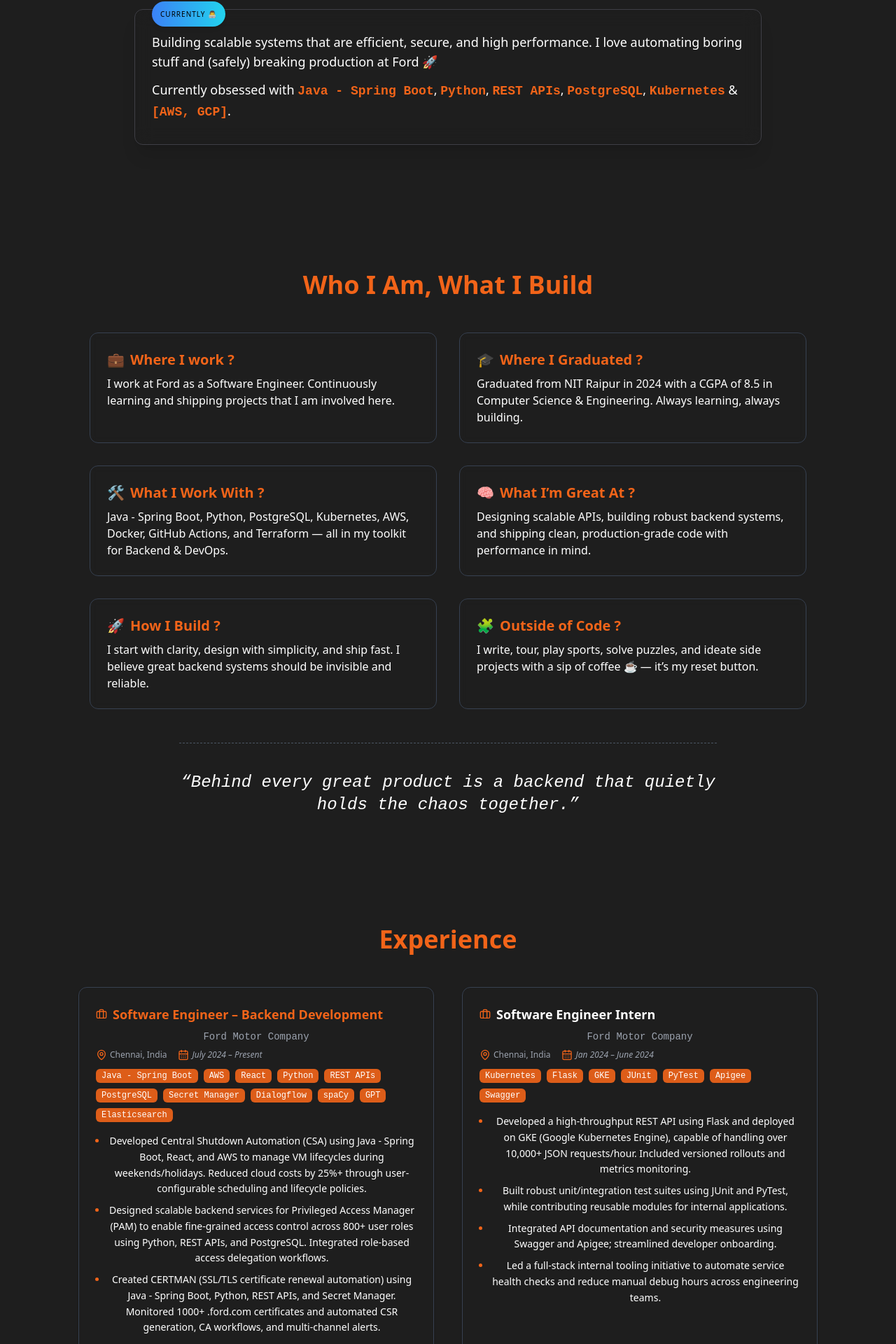
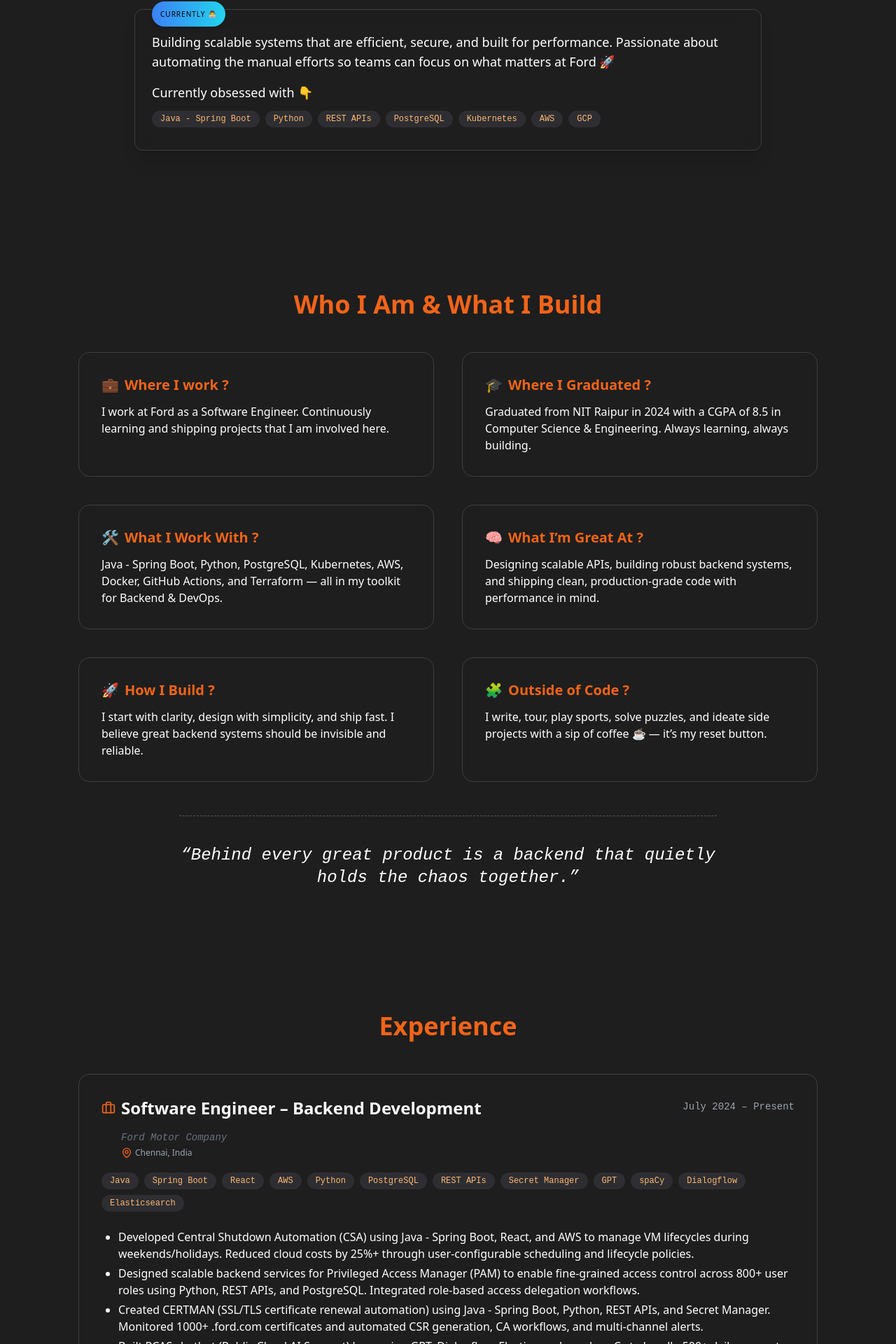
Before and after one commit to mitthhuu3110/mitthhuu3110.github.io, a Next.js app in the folder my-portfolio/: page / in a window 1280 px wide. Shown: the part 287-2207 px from the top of the page at 70% size. Built offline with nearby package versions, Linux system fonts and the light colour scheme.

Commit message:
final changes

```diff
--- a/my-portfolio/components/About.tsx
+++ b/my-portfolio/components/About.tsx
@@ -7,7 +7,7 @@ const cards = [
     emoji: '💼',
     title: 'Where I work ?',
     content:
-      'I work at Ford as a Software Engineer. Continuously learning and shipping projects that I am involved here.'
+      'I work at Ford as a Software Engineer. Continuously learning and shipping projects that I am involved here.',
   },
   {
     emoji: '🎓',
@@ -38,16 +38,16 @@ const cards = [
     title: 'Outside of Code ?',
     content:
       'I write, tour, play sports, solve puzzles, and ideate side projects with a sip of coffee ☕️ — it’s my reset button.',
-  }
+  },
 ];
 
 export default function About() {
   return (
     <section
       id="about"
-      className="w-full flex flex-col items-center justify-center py-5 px-6 text-[color:var(--base)]"
+      className="w-full flex flex-col items-center justify-center py-10 px-6 sm:px-10 md:px-16 text-[color:var(--base)]"
     >
-      <div className="max-w-5xl w-full flex flex-col items-center text-center space-y-12">
+      <div className="max-w-6xl w-full flex flex-col items-center text-center space-y-12">
         {/* Heading */}
         <motion.h2
           initial={{ opacity: 0, y: -10 }}
@@ -56,11 +56,11 @@ export default function About() {
           viewport={{ once: true }}
           className="text-3xl sm:text-4xl font-bold text-brand-orange"
         >
-          Who I Am, What I Build
+          Who I Am & What I Build
         </motion.h2>
 
-        {/* Cards grid */}
-        <div className="grid grid-cols-1 sm:grid-cols-2 gap-6 md:gap-8 w-full">
+        {/* Cards Grid */}
+        <div className="grid grid-cols-1 sm:grid-cols-2 gap-6 md:gap-10 w-full">
           {cards.map((card, idx) => (
             <motion.div
               key={idx}
@@ -68,13 +68,14 @@ export default function About() {
               whileInView={{ opacity: 1, y: 0 }}
               transition={{ duration: 0.5, delay: idx * 0.1 }}
               viewport={{ once: true }}
-              className="flex flex-col items-start gap-2 p-6 border border-gray-300 dark:border-gray-700 rounded-xl hover:shadow-md transition-shadow backdrop-blur-sm hover:scale-[1.01]"
+              className="rounded-2xl p-6 sm:p-8 space-y-3 border border-zinc-300 dark:border-zinc-700
+                backdrop-blur-sm hover:shadow-[0_4px_20px_rgba(255,115,0,0.15)] transition-shadow duration-300 text-left"
             >
               <h3 className="text-lg sm:text-xl font-semibold text-brand-orange flex items-center gap-2">
                 <span>{card.emoji}</span>
                 {card.title}
               </h3>
-              <p className="text-left text-sm sm:text-base font-sans leading-relaxed">
+              <p className="text-sm sm:text-base font-sans leading-relaxed text-[color:var(--base)]">
                 {card.content}
               </p>
             </motion.div>
--- a/my-portfolio/components/Experience.tsx
+++ b/my-portfolio/components/Experience.tsx
@@ -1,8 +1,6 @@
-// components/Experience.tsx
 'use client';
 
 import { experiences } from '@/data/experience';
-import type { Experience as ExperienceType } from '@/data/experience';
 import ExperienceCard from './ExperienceCard';
 import { motion } from 'framer-motion';
 
@@ -23,9 +21,9 @@ export default function ExperienceSection() {
           Experience
         </motion.h2>
 
-        <div className="w-full grid sm:grid-cols-2 gap-6 md:gap-10">
-          {experiences.map((exp, idx) => (
-            <ExperienceCard key={idx} exp={exp} index={idx} />
+        <div className="w-full flex flex-col gap-6 md:gap-10">
+          {experiences.map((exp, index) => (
+            <ExperienceCard key={index} exp={exp} index={index} />
           ))}
         </div>
       </div>
--- a/my-portfolio/components/ExperienceCard.tsx
+++ b/my-portfolio/components/ExperienceCard.tsx
@@ -11,84 +11,76 @@ export default function ExperienceCard({
   exp: Experience;
   index: number;
 }) {
-  const isHighlightedTitle =
-    exp.bullets.some(b =>
-      b.includes('Privileged Access Manager') || b.includes('Central Shutdown Automation')
-    );
-
   return (
     <motion.div
-      initial={{ opacity: 0, scale: 0.95 }}
-      whileInView={{ opacity: 1, scale: 1 }}
-      transition={{ duration: 0.5, ease: 'easeOut' }}
+      initial={{ opacity: 0, y: 30 }}
+      whileInView={{ opacity: 1, y: 0 }}
+      transition={{ duration: 0.5, delay: index * 0.1 }}
       viewport={{ once: true }}
-      className="w-full px-6 py-6 bg-[color:var(--bg)] text-[color:var(--base)] border border-gray-300 dark:border-gray-700 rounded-xl shadow transition-shadow duration-300 hover:shadow-lg"
+      className="rounded-2xl p-6 sm:p-8 space-y-4 border border-zinc-300 dark:border-zinc-700
+        backdrop-blur-sm hover:shadow-[0_4px_20px_rgba(255,115,0,0.15)] transition-shadow duration-300"
     >
-      <div className="flex flex-col gap-2 mb-2">
-        <h3
-          className={`text-lg font-semibold flex items-center gap-2 ${
-            isHighlightedTitle ? 'text-brand-orange' : ''
-          }`}
-        >
-          <Briefcase className="w-4 h-4 text-brand-orange" /> {exp.role}
+      {/* Title + Duration Row */}
+      <div className="flex items-start justify-between">
+        <h3 className="text-xl sm:text-2xl font-bold font-sans text-[color:var(--base)] flex items-center gap-2">
+          <Briefcase className="w-5 h-5 text-brand-orange" />
+          {exp.role}
         </h3>
-        <p className="text-sm text-gray-600 dark:text-gray-400 font-mono">{exp.company}</p>
-        <div className="flex items-center gap-4 text-xs text-gray-500 dark:text-gray-400">
+        <span className="text-xs sm:text-sm font-mono text-gray-500 dark:text-gray-400 mt-1 whitespace-nowrap">
+          {exp.duration}
+        </span>
+      </div>
+
+      {/* Company + Location */}
+      <div className="text-left space-y-1 pl-7">
+        <p className="text-sm text-gray-500 italic font-mono">{exp.company}</p>
+        <div className="flex flex-wrap items-center gap-4 text-xs text-gray-500 dark:text-gray-400">
           <span className="flex items-center gap-1">
-            <MapPin className="w-4 h-4 text-brand-orange" /> {exp.location}
-          </span>
-          <span className="flex items-center gap-1 italic">
-            <CalendarDays className="w-4 h-4 text-brand-orange" /> {exp.duration}
+            <MapPin className="w-4 h-4 text-brand-orange" />
+            {exp.location}
           </span>
         </div>
       </div>
 
-      <div className="flex flex-wrap gap-2 mt-3">
-        {extractTechKeywords(exp.bullets).map((keyword, i) => (
+      {/* Tech Stack Tags */}
+      <div className="flex flex-wrap gap-2 pt-1">
+        {extractTechKeywords(exp.bullets).map((tech, i) => (
           <span
             key={i}
-            className="text-xs font-mono bg-brand-orange/90 text-white rounded-md px-2 py-[2px]"
+            className="bg-zinc-200 dark:bg-zinc-700/50 text-xs px-3 py-1 rounded-full font-mono text-orange-500 dark:text-orange-300"
           >
-            {keyword}
+            {tech}
           </span>
         ))}
       </div>
 
-      <ul className="mt-4 space-y-2 pl-4 list-disc marker:text-brand-orange text-sm leading-relaxed">
-        {exp.bullets.map((point, i) => (
-          <li key={i} className="text-[color:var(--base)]">{point}</li>
+      {/* Bullet Points */}
+      <ul className="list-disc list-outside pl-6 space-y-1 pt-2 text-[color:var(--base)] text-sm sm:text-base leading-relaxed text-left">
+        {exp.bullets.map((point, idx) => (
+          <li key={idx}>{point}</li>
         ))}
       </ul>
     </motion.div>
   );
 }
 
+// Utility to extract tech skills
 function extractTechKeywords(bullets: string[]): string[] {
   const techSet = new Set<string>();
-  const keywords = [
-    'Java - Spring Boot',
-    'Python',
-    'REST APIs',
-    'PostgreSQL',
-    'Secret Manager',
-    'Kubernetes',
-    'Flask',
-    'Apigee',
-    'Swagger',
-    'Dialogflow',
-    'spaCy',
-    'GPT',
-    'Elasticsearch',
-    'AWS',
-    'GKE',
-    'React',
-    'JUnit',
-    'PyTest',
+  const techKeywords = [
+    'Java', 'Spring Boot', 'Python', 'Flask', 'React',
+    'PostgreSQL', 'REST APIs', 'Kubernetes', 'GKE', 'AWS',
+    'Secret Manager', 'Swagger', 'Apigee', 'GPT', 'spaCy',
+    'Dialogflow', 'Elasticsearch'
   ];
+
   bullets.forEach((point) => {
-    keywords.forEach((tech) => {
-      if (point.includes(tech)) techSet.add(tech);
+    techKeywords.forEach((keyword) => {
+      if (point.includes(keyword)) {
+        techSet.add(keyword);
+      }
     });
   });
+
   return Array.from(techSet);
 }
--- a/my-portfolio/components/Hero.tsx
+++ b/my-portfolio/components/Hero.tsx
@@ -15,6 +15,7 @@ export default function Hero() {
         viewport={{ once: true }}
         className="max-w-4xl space-y-10"
       >
+        {/* Name */}
         <motion.h1
           whileHover={{ scale: 1.02 }}
           className="text-4xl sm:text-5xl font-extrabold font-sans tracking-wide text-brand-orange flex items-center justify-center gap-2"
@@ -28,6 +29,7 @@ export default function Hero() {
           </motion.span>
         </motion.h1>
 
+        {/* Role tags */}
         <div className="inline-flex items-center justify-center gap-4 text-base sm:text-lg font-mono px-4 py-2 text-gray-700 dark:text-gray-300 tracking-wide">
           <span>Software Engineer</span>
           <span className="opacity-50">•</span>
@@ -36,35 +38,34 @@ export default function Hero() {
           <span>DevOps & Cloud Enthusiast 💭</span>
         </div>
 
-        <div className="relative text-base sm:text-lg leading-relaxed text-left px-6 py-8 rounded-xl border border-zinc-300 dark:border-zinc-700 backdrop-blur-md shadow-xl">
+        {/* "Currently" section with card and tech badges */}
+        <div className="relative text-base sm:text-lg leading-relaxed text-left px-6 py-8 rounded-xl border border-zinc-300 dark:border-zinc-700 backdrop-blur-md shadow-xl transition-all duration-300">
           <div className="absolute -top-3 left-6 px-3 py-1 text-[10px] uppercase tracking-widest text-black bg-gradient-to-r from-blue-500 to-cyan-400 rounded-full shadow-md">
             Currently 👨‍💻
           </div>
-          <p className="font-medium">
-            Building scalable systems that are efficient, secure, and high performance. I love automating boring stuff and (safely) breaking production at Ford 🚀
+          <p className="font-medium mb-4">
+            Building scalable systems that are efficient, secure, and built for performance. Passionate about automating the manual efforts so teams can focus on what matters at Ford 🚀
           </p>
-          <p className="mt-3">
-            Currently obsessed with{' '}
-            <span className="text-brand-orange font-bold font-mono">
-              Java - Spring Boot
-            </span>,{' '}
-            <span className="text-brand-orange font-bold font-mono">
-              Python
-            </span>,{' '}
-            <span className="text-brand-orange font-bold font-mono">
-              REST APIs
-            </span>,{' '}
-            <span className="text-brand-orange font-bold font-mono">
-              PostgreSQL
-            </span>,{' '}
-            <span className="text-brand-orange font-bold font-mono">
-              Kubernetes
-            </span>{' '}
-            &{' '}
-            <span className="text-brand-orange font-bold font-mono">
-              [AWS, GCP]
-            </span>.
-          </p>
+
+          <p className="mb-2">Currently obsessed with 👇</p>
+          <div className="flex flex-wrap gap-2 pt-1">
+            {[
+              'Java - Spring Boot',
+              'Python',
+              'REST APIs',
+              'PostgreSQL',
+              'Kubernetes',
+              'AWS',
+              'GCP',
+            ].map((tech, index) => (
+              <span
+                key={index}
+                className="bg-zinc-200 dark:bg-zinc-700/50 text-xs px-3 py-1 rounded-full font-mono text-orange-500 dark:text-orange-300"
+              >
+                {tech}
+              </span>
+            ))}
+          </div>
         </div>
       </motion.div>
     </section>
```
Also changed, not shown: my-portfolio/components/Achievements.tsx (+49 -22 lines), my-portfolio/components/ProjectCard.tsx (+3 -4 lines), my-portfolio/public/icons/ford.svg (added).
